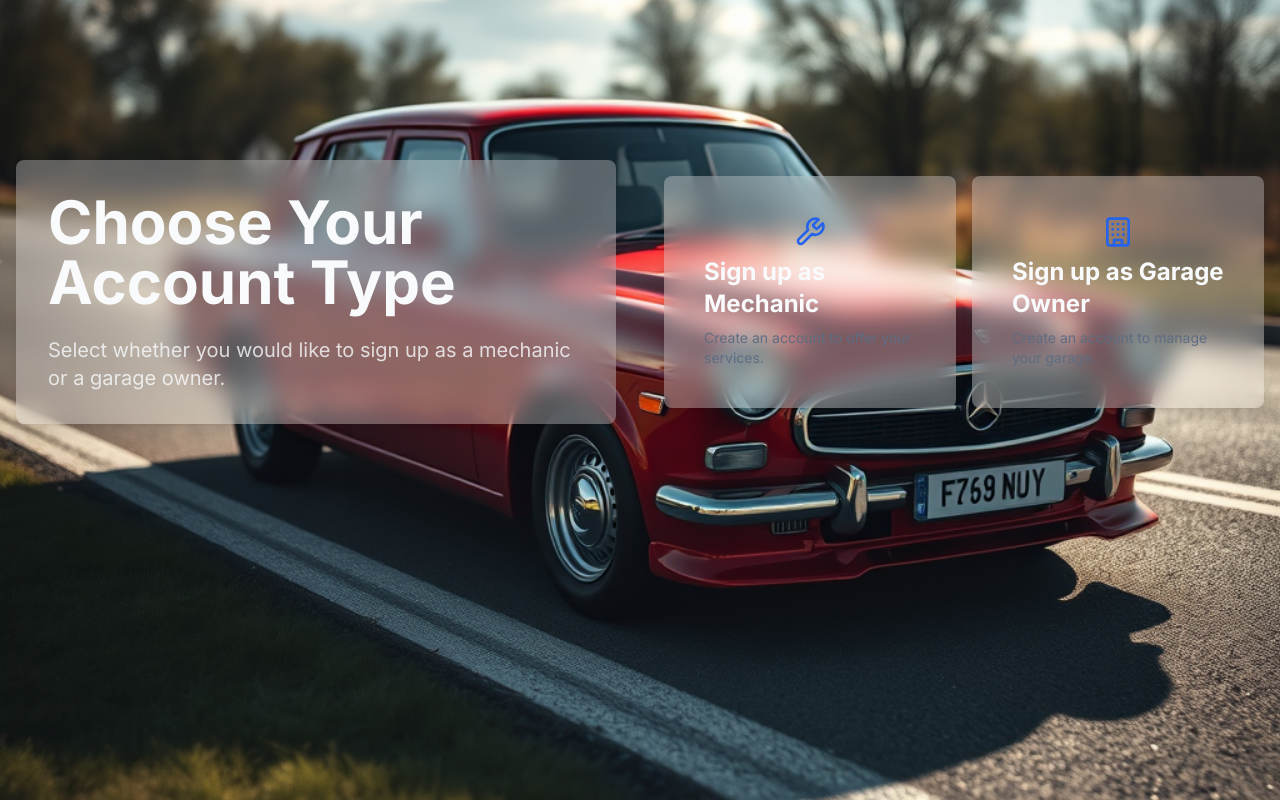
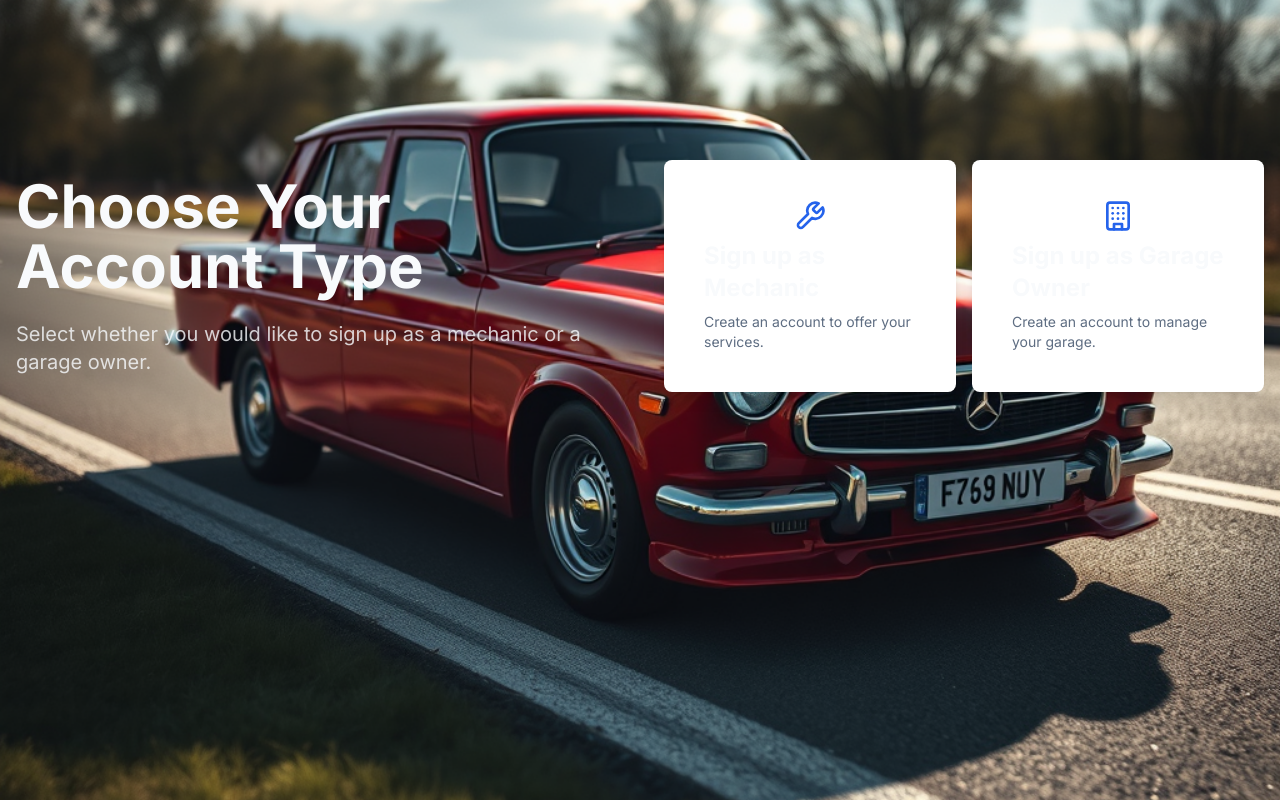
Before and after one commit to Mtokaahero-com/mtokaahero, a Next.js app: page /auth/service-accounts in a window 1280 px wide. Built offline with nearby package versions, Linux system fonts and the light colour scheme.

Commit message:
Sep 24, 2024, 1:34 AM

```diff
--- a/app/(pages)/auth/service-accounts/page.tsx
+++ b/app/(pages)/auth/service-accounts/page.tsx
@@ -8,7 +8,7 @@ export default function Component() {
             style={{ backgroundImage: "url('/bg.png')" }}>
             <div className="container mx-auto px-4 py-12 md:py-24 lg:py-32 xl:py-40">
                 <div className="grid grid-cols-1 md:grid-cols-2 gap-8 md:gap-12 items-center">
-                    <div className="space-y-4 md:space-y-6 bg-white/30 backdrop-blur-md p-6 md:p-8 rounded-lg shadow-lg">
+                    <div className="space-y-4 md:space-y-6">
                         <h1 className="text-4xl md:text-5xl lg:text-6xl font-bold text-primary-foreground">
                             Choose Your Account Type
                         </h1>
@@ -19,7 +19,7 @@ export default function Component() {
                     <div className="grid grid-cols-1 md:grid-cols-2 gap-4">
                         <Link
                             href="/auth/service-accounts/mechanic/signup"
-                            className="bg-background/30 backdrop-blur-md p-6 md:p-8 lg:p-10 rounded-lg shadow-lg hover:bg-accent hover:text-accent-foreground transition-colors flex flex-col items-center justify-center gap-2"
+                            className="bg-background p-6 md:p-8 lg:p-10 rounded-lg shadow-lg hover:bg-accent hover:text-accent-foreground transition-colors flex flex-col items-center justify-center gap-2"
                             prefetch={false}>
                             <WrenchIcon className="h-8 w-8 text-primary" />
                             <h2 className="text-2xl font-bold text-primary-foreground">Sign up as Mechanic</h2>
@@ -27,7 +27,7 @@ export default function Component() {
                         </Link>
                         <Link
                             href="/auth/service-accounts/garage/signup"
-                            className="bg-background/30 backdrop-blur-md p-6 md:p-8 lg:p-10 rounded-lg shadow-lg hover:bg-accent hover:text-accent-foreground transition-colors flex flex-col items-center justify-center gap-2"
+                            className="bg-background p-6 md:p-8 lg:p-10 rounded-lg shadow-lg hover:bg-accent hover:text-accent-foreground transition-colors flex flex-col items-center justify-center gap-2"
                             prefetch={false}>
                             <BuildingIcon className="h-8 w-8 text-primary" />
                             <h2 className="text-2xl font-bold text-primary-foreground">Sign up as Garage Owner</h2>
```
